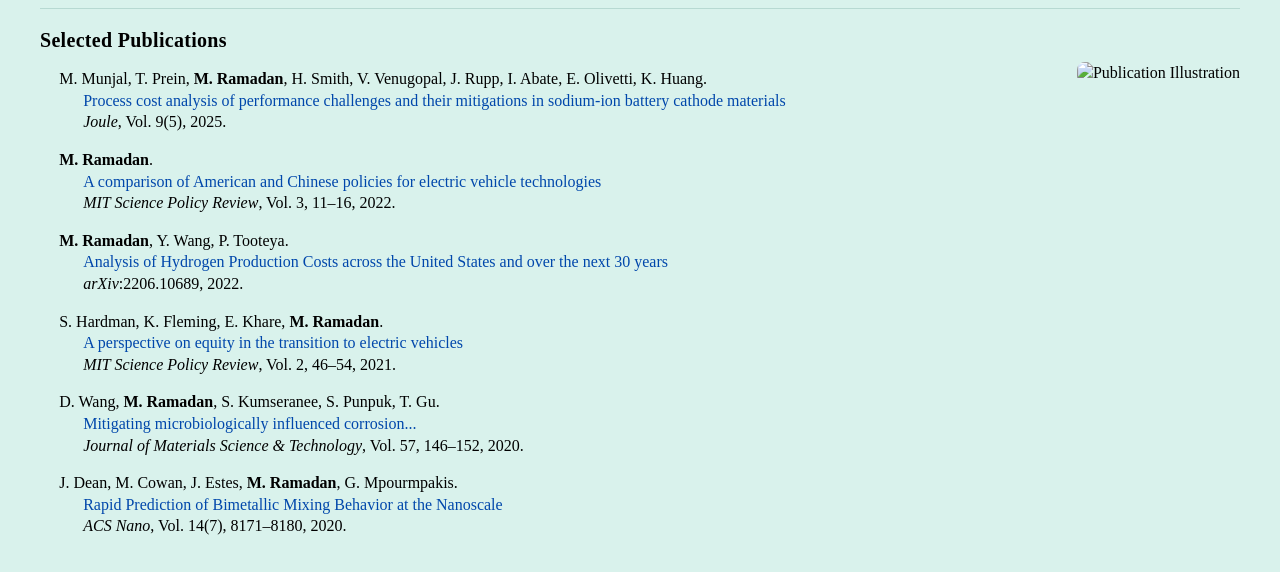
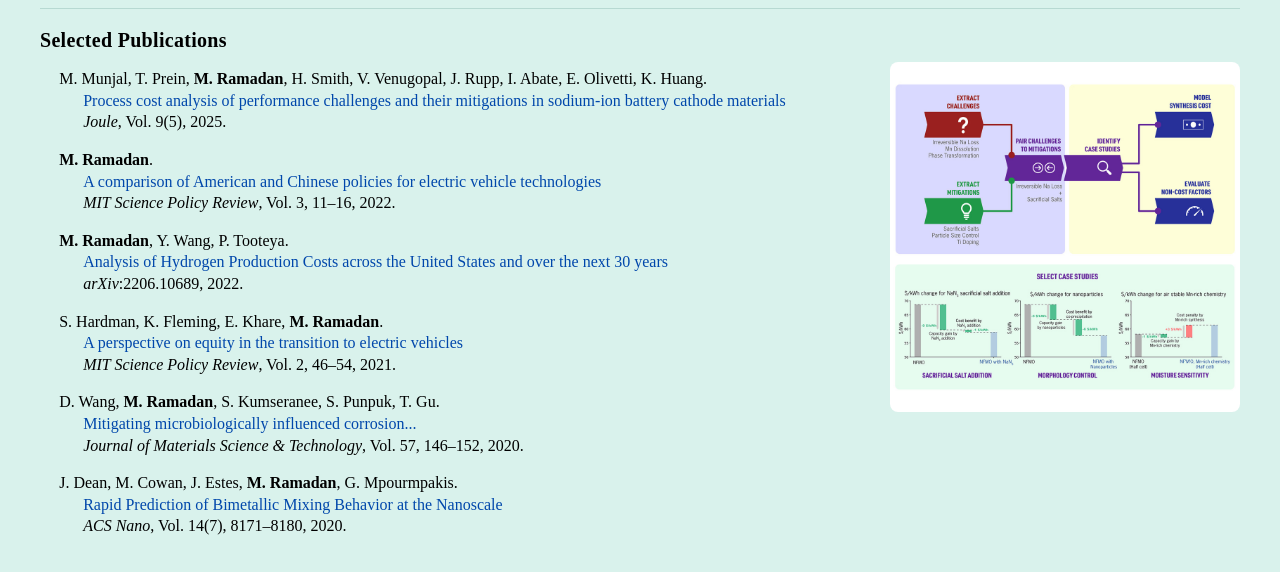
Before and after one commit to mahmoudramadan-me/mahmoudramadan-me.github.io, a plain HTML site: page publications.html in a window 1280 px wide. Shown: the part 130-702 px from the top of the page. Drawn offline with Linux system fonts and the light colour scheme.

Commit message:
Update publications.html

```diff
--- a/publications.html
+++ b/publications.html
@@ -127,7 +127,7 @@
   </ul>
 
   <div class="pub-image">
-    <img src="sodium.png" alt="Publication Illustration">
+    <img src="images/sodium.jpg" alt="Publication Illustration">
   </div>
 
 </div>
```
